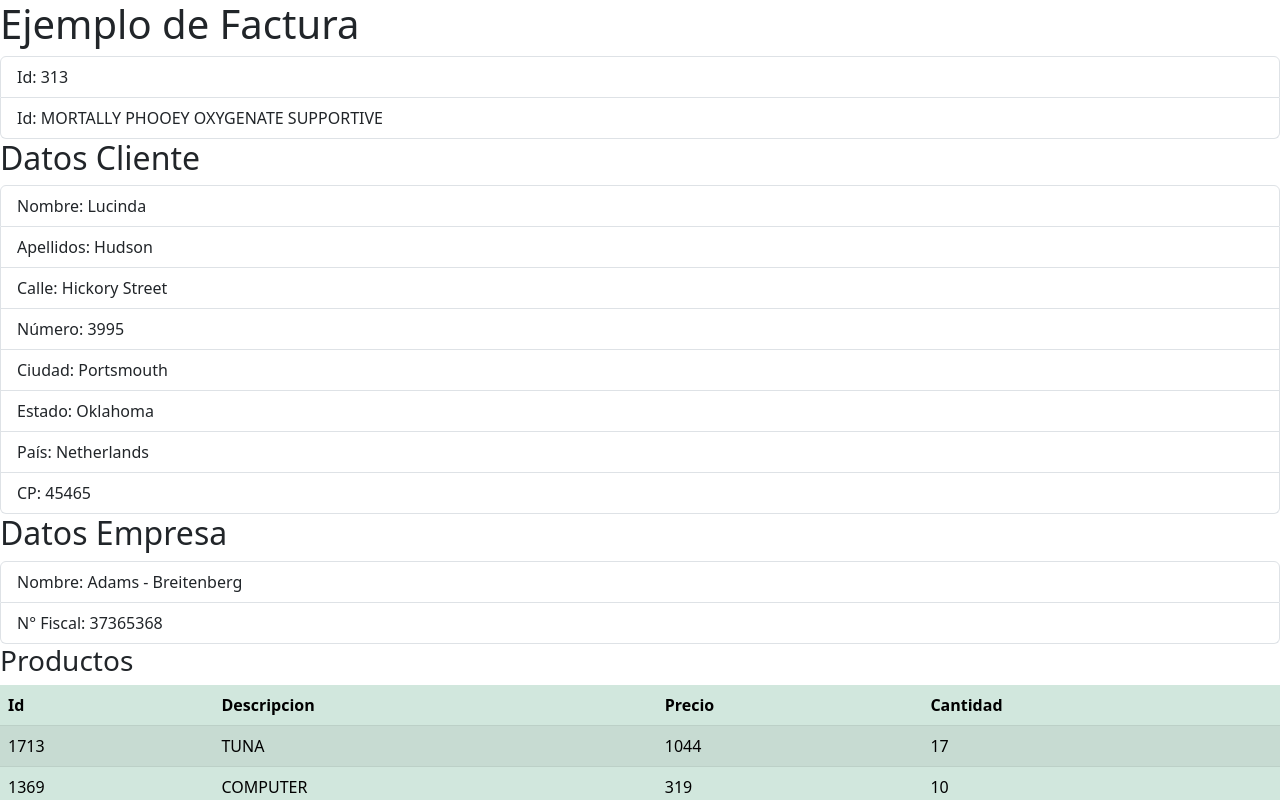
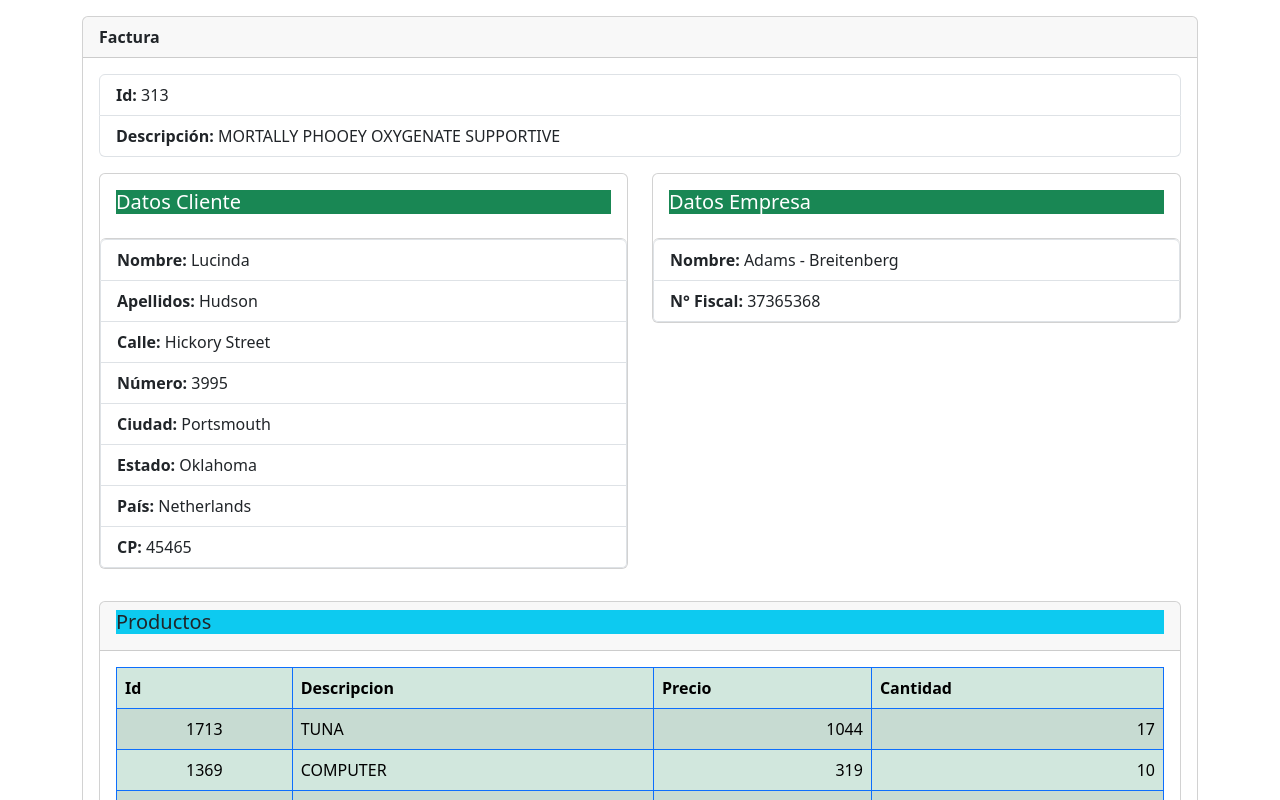
Before and after one commit to zutjmx/FacturaReactApp, a React (Vite) app: page / in a window 1280 px wide. Shown: the top 800 px of the page. Built offline with nearby package versions, Linux system fonts and the light colour scheme.

Commit message:
Se concluye estilos de bootstrap

```diff
--- a/src/components/FacturaApp.jsx
+++ b/src/components/FacturaApp.jsx
@@ -1,36 +1,105 @@
 import { getFactura } from "../services/facturaService";
 
 export const FacturaApp = () => {
-
-    const {id,descripcion,cliente,empresa,items} = getFactura();
-    const {nombre,apellidos,direccion} = cliente;
-    const {calle,numero,ciudad,estado,pais,cp} = direccion;
+  const { id, descripcion, cliente, empresa, items } = getFactura();
+  const { nombre, apellidos, direccion } = cliente;
+  const { calle, numero, ciudad, estado, pais, cp } = direccion;
 
   return (
     <>
-            <h1>Ejemplo de Factura</h1>
+      <div className="container">
+        {/* Card principal ini*/}
+        <div className="card my-3">
+          <div className="card-header"><strong>Factura</strong></div>
+          <div className="card-body">
             <ul className="list-group">
-                <li className="list-group-item">Id: {id}</li>
-                <li className="list-group-item">Id: {descripcion}</li>
+              <li className="list-group-item">
+                <strong>Id: </strong>
+                {id}
+              </li>
+              <li className="list-group-item">
+                <strong>Descripción: </strong>
+                {descripcion}
+              </li>
             </ul>
-            <h2>Datos Cliente</h2>
+
+            <div className="row">
+              <div className="col">
+                {/* Card de cliente ini*/}
+                <div className="card my-3">
+                  <div className="card-body">
+                    <h5 className="card-title bg-success text-white">
+                      Datos Cliente
+                    </h5>
+                  </div>
                   <ul className="list-group">
-                <li className="list-group-item">Nombre: {nombre}</li>
-                <li className="list-group-item">Apellidos: {apellidos}</li>
-                <li className="list-group-item">Calle: {calle}</li>
-                <li className="list-group-item">Número: {numero}</li>
-                <li className="list-group-item">Ciudad: {ciudad}</li>
-                <li className="list-group-item">Estado: {estado}</li>
-                <li className="list-group-item">País: {pais}</li>
-                <li className="list-group-item">CP: {cp}</li>
+                    <li className="list-group-item">
+                      <strong>Nombre: </strong>
+                      {nombre}
+                    </li>
+                    <li className="list-group-item">
+                      <strong>Apellidos: </strong>
+                      {apellidos}
+                    </li>
+                    <li className="list-group-item">
+                      <strong>Calle: </strong>
+                      {calle}
+                    </li>
+                    <li className="list-group-item">
+                      <strong>Número: </strong>
+                      {numero}
+                    </li>
+                    <li className="list-group-item">
+                      <strong>Ciudad: </strong>
+                      {ciudad}
+                    </li>
+                    <li className="list-group-item">
+                      <strong>Estado: </strong>
+                      {estado}
+                    </li>
+                    <li className="list-group-item">
+                      <strong>País: </strong>
+                      {pais}
+                    </li>
+                    <li className="list-group-item">
+                      <strong>CP: </strong>
+                      {cp}
+                    </li>
                   </ul>
-            <h2>Datos Empresa</h2>
+                </div>
+                {/* Card de cliente fin*/}
+              </div>
+
+              <div className="col">
+                {/* Card de empresa ini*/}
+                <div className="card my-3">
+                  <div className="card-body">
+                    <h5 className="card-title bg-success text-white">
+                      Datos Empresa
+                    </h5>
+                  </div>
                   <ul className="list-group">
-                <li className="list-group-item">Nombre: {empresa.nombre}</li>
-                <li className="list-group-item">N° Fiscal: {empresa.numeroFiscal}</li>
+                    <li className="list-group-item">
+                      <strong>Nombre: </strong>
+                      {empresa.nombre}
+                    </li>
+                    <li className="list-group-item">
+                      <strong>N° Fiscal: </strong>
+                      {empresa.numeroFiscal}
+                    </li>
                   </ul>
-            <h3>Productos</h3>
-            <table className="table table-success table-striped">
+                </div>
+                {/* Card de empresa fin*/}
+              </div>
+            </div>
+
+            {/* Card de productos ini*/}
+            <div className="card my-3">
+              <div className="card-header">
+                <h5 className="bg-info text-dark">Productos</h5>
+              </div>
+              <div className="card-body">
+                <table className="table table-success table-striped table-hover table-bordered border-primary">
                   <thead>
                     <tr>
                       <th>Id</th>
@@ -40,18 +109,26 @@ export const FacturaApp = () => {
                     </tr>
                   </thead>
                   <tbody>
-                    {items.map(({id,descripcion,precio,cantidad}) => {
+                    {items.map(({ id, descripcion, precio, cantidad }) => {
                       return (
                         <tr key={id}>
-                                <td>{id}</td>
+                          <td align="center">{id}</td>
                           <td>{descripcion}</td>
-                                <td>{precio}</td>
-                                <td>{cantidad}</td>
+                          <td align="right">{precio}</td>
+                          <td align="right">{cantidad}</td>
                         </tr>
                       );
                     })}
                   </tbody>
                 </table>
+              </div>
+            </div>
+            {/* Card de productos fin*/}
+
+          </div>
+        </div>
+        {/* Card principal fin*/}
+      </div>
     </>
   );
-}
+};
```
Lines whose indentation alone changed are shown as unchanged.
